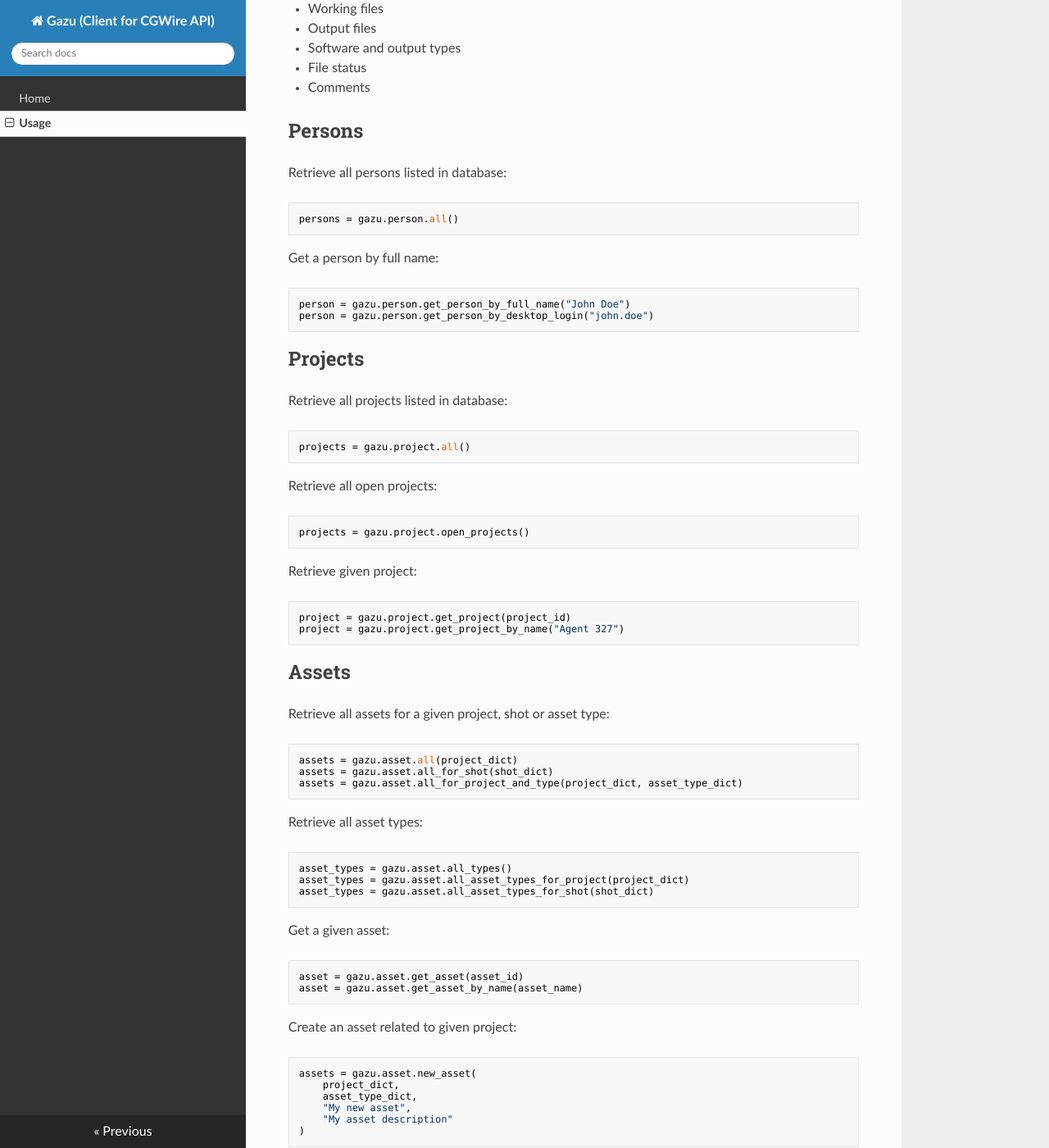
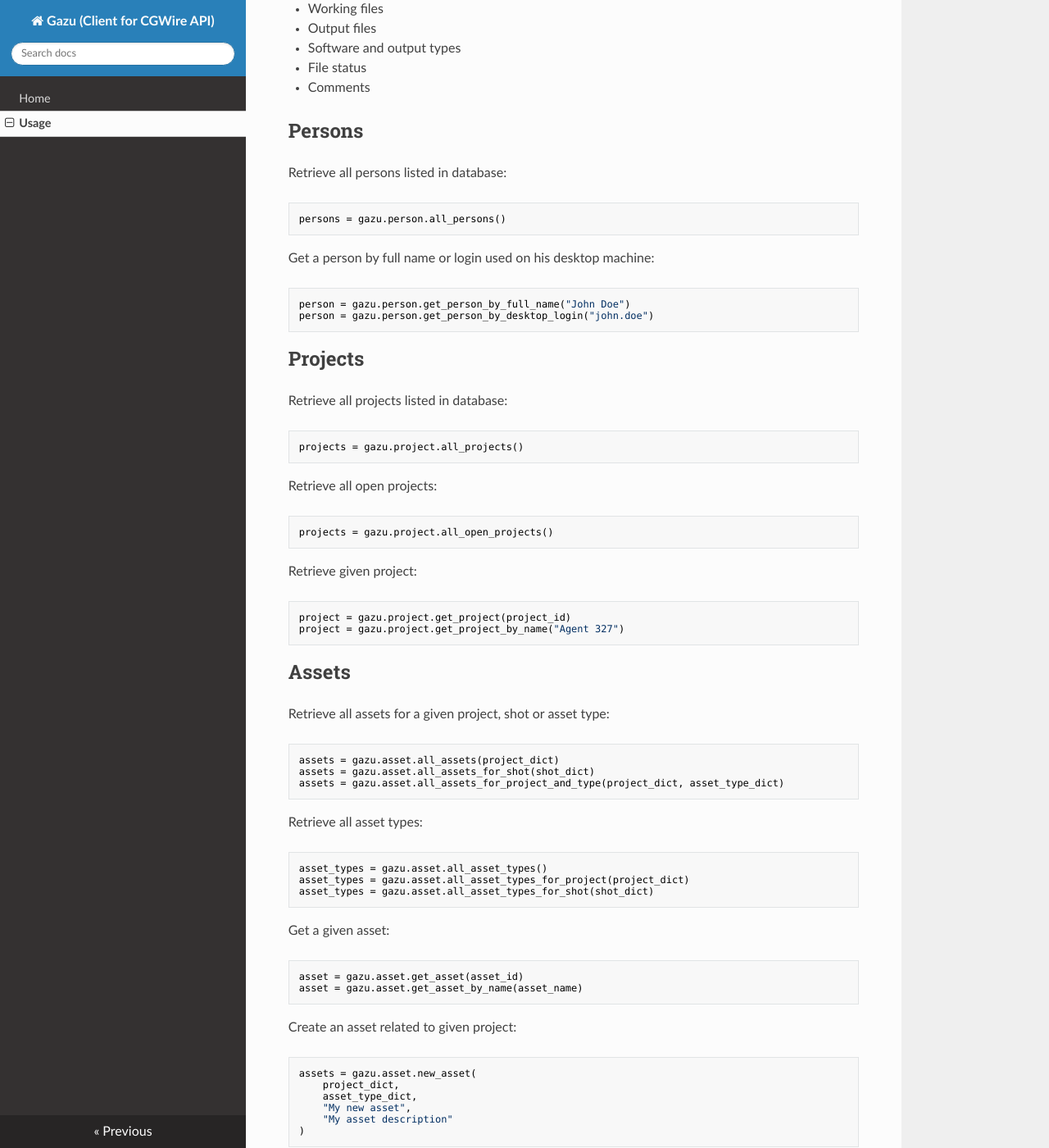
Before and after one commit to cgwire/gazu, an MkDocs documentation site: the page built from docs/usage.md, in a window 1280 px wide and 1400 px high, scrolled down 909 px. Shown: the whole window at 82% size. Built offline with MkDocs 1.6.1, drawn with Linux system fonts in a browser that asks for light colours; nearby versions of some CDN libraries; some of the changed text lies outside the part shown.

Commit message:
Clean doc

````diff
--- a/docs/usage.md
+++ b/docs/usage.md
@@ -44,10 +44,10 @@ The client is divided in seven modules:
 Retrieve all persons listed in database:
 
 ```python
-persons = gazu.person.all()
+persons = gazu.person.all_persons()
 ```
 
-Get a person by full name:
+Get a person by full name or login used on his desktop machine:
 
 ```python
 person = gazu.person.get_person_by_full_name("John Doe")
@@ -59,13 +59,13 @@ person = gazu.person.get_person_by_desktop_login("john.doe")
 Retrieve all projects listed in database:
 
 ```python
-projects = gazu.project.all()
+projects = gazu.project.all_projects()
 ```
 
 Retrieve all open projects:
 
 ```python
-projects = gazu.project.open_projects()
+projects = gazu.project.all_open_projects()
 ```
 
 Retrieve given project:
@@ -81,15 +81,15 @@ project = gazu.project.get_project_by_name("Agent 327")
 Retrieve all assets for a given project, shot or asset type:
 
 ```python
-assets = gazu.asset.all(project_dict)
-assets = gazu.asset.all_for_shot(shot_dict)
-assets = gazu.asset.all_for_project_and_type(project_dict, asset_type_dict)
+assets = gazu.asset.all_assets(project_dict)
+assets = gazu.asset.all_assets_for_shot(shot_dict)
+assets = gazu.asset.all_assets_for_project_and_type(project_dict, asset_type_dict)
 ```
 
 Retrieve all asset types:
 
 ```python
-asset_types = gazu.asset.all_types()
+asset_types = gazu.asset.all_asset_types()
 asset_types = gazu.asset.all_asset_types_for_project(project_dict)
 asset_types = gazu.asset.all_asset_types_for_shot(shot_dict)
 ```
@@ -217,6 +217,7 @@ Retrieve given output type:
 ```python
 output_types = gazu.files.get_output_type(output_type_id)
 output_types = gazu.files.get_output_type_by_name("Cache")
+output_types = gazu.files.get_output_type_by_entity(asset)
 ```
 
 Get all softwares:
@@ -241,16 +242,16 @@ output_file = gazu.files.get_output_file(output_file_id)
 Retrieve output files related to give entity:
 
 ```python
-output_files = gazu.files.get_output_files_for_entity(entity)
+output_files = gazu.files.get_output_files_for_entity(asset)
 output_files_dict = gazu.files.get_last_output_files(task)
-output_files_dict = gazu.files.get_last_output_files_for_entity(entity)
+output_files_dict = gazu.files.get_last_output_files_for_entity(asset)
 ```
 
 Manage output files revisions:
 
 ```python
-next_revision = gazu.files.get_next_ouput_revision(task_dict, output_type_dict)
-last_revision = gazu.files.get_last_ouput_revision(task_dict, output_type_dict)
+next_revision = gazu.files.get_next_ouput_revision(task, output_type)
+last_revision = gazu.files.get_last_ouput_revision(task, output_type)
 ```
 
 Create new output file:
````
Also changed, not shown: other parts of docs/usage.md (+5 -5 lines).
